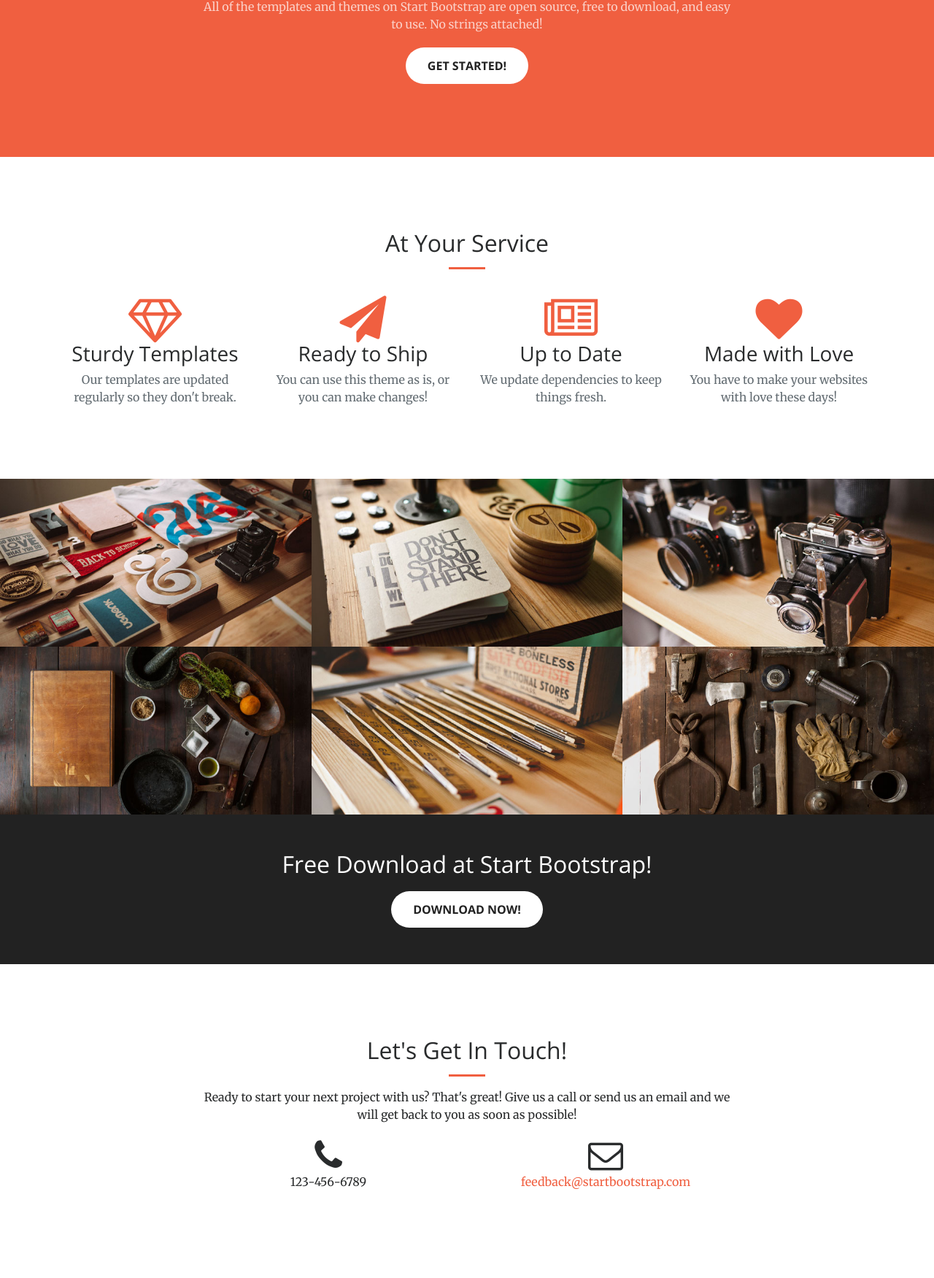
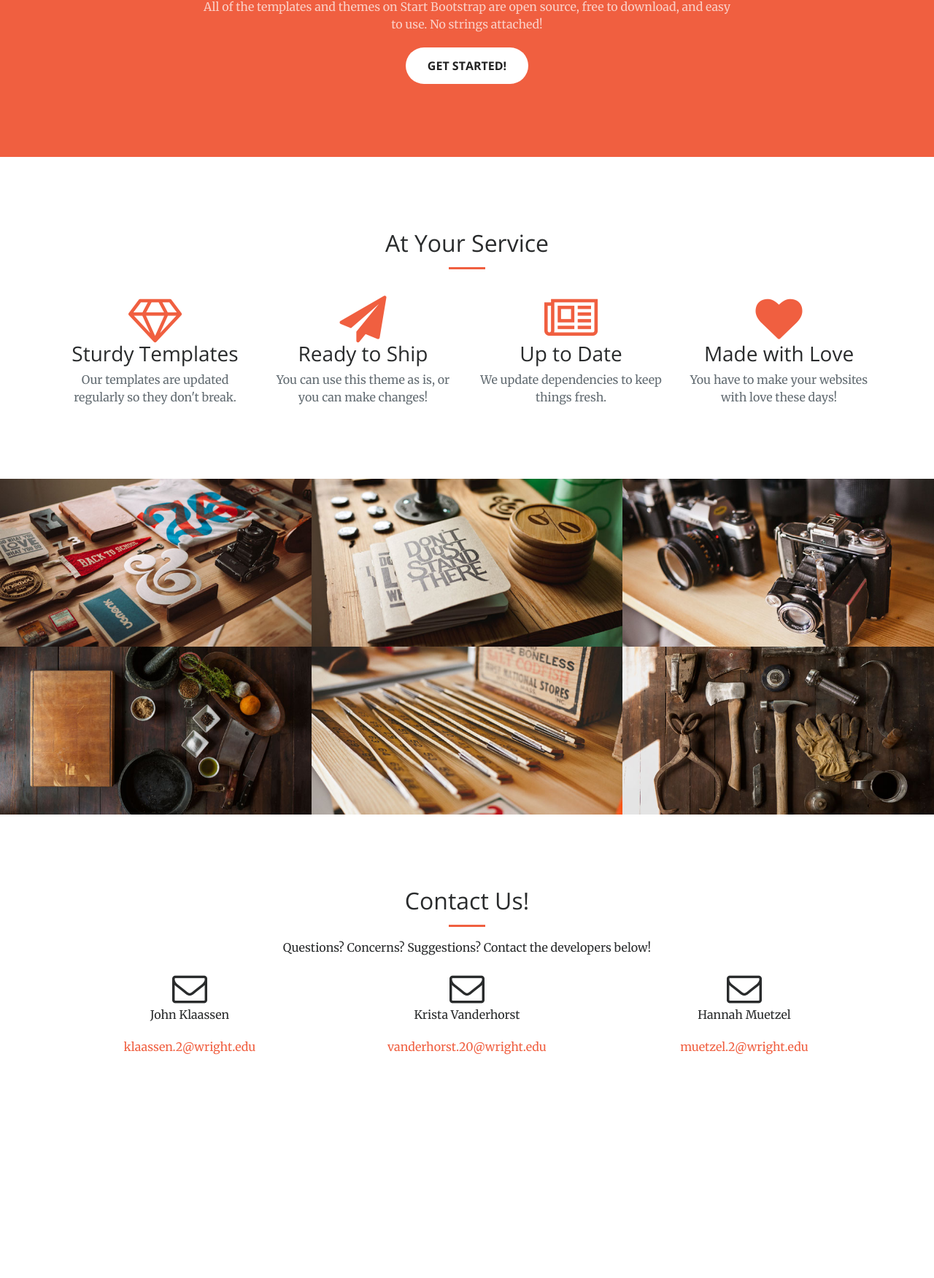
Before and after one commit to kristaboone/helpqueue, a Django app: page / in a window 1280 px wide. Shown: the part 997-2748 px from the top of the page at 73% size. After the commit the page ends 2442 px from the top, so only its background shows below. Run offline with Django 3.2, Linux system fonts and the light colour scheme; some libraries are stand-ins or nearby versions.

Commit message:
Update home index
Added favicon (dummy)
Added contact information

```diff
--- a/hq/home/templates/home/index.html
+++ b/hq/home/templates/home/index.html
@@ -2,8 +2,7 @@
 <html lang="en">
 
 <head>
-
-    <meta charset="utf-8">
+	<meta charset="utf-8">
     <meta name="viewport" content="width=device-width, initial-scale=1, shrink-to-fit=no">
     <meta name="description" content="">
     <meta name="author" content="">
@@ -24,6 +23,9 @@
 
     <!-- Custom styles for this template -->
     <link href="{% static 'css/creative.min.css' %}" rel="stylesheet">
+
+	<!-- Favicon -->
+	<link rel="icon" href="{% static 'img/favicon_dummy.ico' %}">
 
     <!-- Temporary navbar container fix -->
     <style>
@@ -55,7 +57,7 @@
                         <a class="nav-link" href="#about">About</a>
                     </li>
                     <li class="nav-item">
-                        <a class="nav-link" href="#services">Services</a>
+                        <a class="nav-link" href="#features">Features</a>
                     </li>
                     <li class="nav-item">
                         <a class="nav-link" href="#portfolio">Portfolio</a>
@@ -93,7 +95,7 @@
         </div>
     </section>
 
-    <section id="services">
+    <section id="features">
         <div class="container">
             <div class="row">
                 <div class="col-lg-12 text-center">
@@ -233,28 +235,28 @@
         </div>
     </section>
 
-    <div class="call-to-action bg-dark">
-        <div class="container text-center">
-            <h2>Free Download at Start Bootstrap!</h2>
-            <a class="btn btn-default btn-xl sr-button" href="https://google.com">Download Now!</a>
-        </div>
-    </div>
-
     <section id="contact">
         <div class="container">
             <div class="row">
                 <div class="col-lg-8 offset-lg-2 text-center">
-                    <h2 class="section-heading">Let's Get In Touch!</h2>
+                    <h2 class="section-heading">Contact Us!</h2>
                     <hr class="primary">
-                    <p>Ready to start your next project with us? That's great! Give us a call or send us an email and we will get back to you as soon as possible!</p>
-                </div>
-                <div class="col-lg-4 offset-lg-2 text-center">
-                    <i class="fa fa-phone fa-3x sr-contact"></i>
-                    <p>123-456-6789</p>
+                    <p>Questions? Concerns? Suggestions? Contact the developers below!</p>
                 </div>
                 <div class="col-lg-4 text-center">
                     <i class="fa fa-envelope-o fa-3x sr-contact"></i>
-                    <p><a href="mailto:your-email@your-domain.com">feedback@startbootstrap.com</a></p>
+					<p>John Klaassen</p>
+                    <p><a href="mailto:your-email@your-domain.com">klaassen.2@wright.edu</a></p>
+                </div>
+				<div class="col-lg-4 text-center">
+                    <i class="fa fa-envelope-o fa-3x sr-contact"></i>
+					<p>Krista Vanderhorst</p>
+                    <p><a href="mailto:your-email@your-domain.com">vanderhorst.20@wright.edu</a></p>
+                </div>
+                <div class="col-lg-4 text-center">
+                    <i class="fa fa-envelope-o fa-3x sr-contact"></i>
+					<p>Hannah Muetzel</p>
+                    <p><a href="mailto:your-email@your-domain.com">muetzel.2@wright.edu</a></p>
                 </div>
             </div>
         </div>
```
Also changed, not shown: hq/home/static/img/favicon_dummy.ico (added), hq/home/templates/home/favicon.ico (added).
